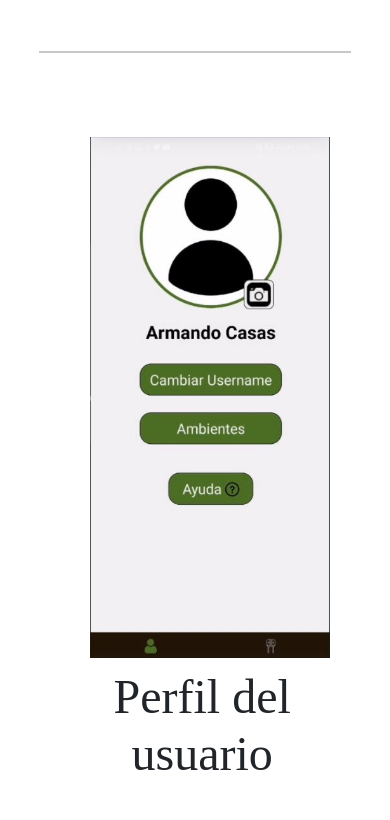
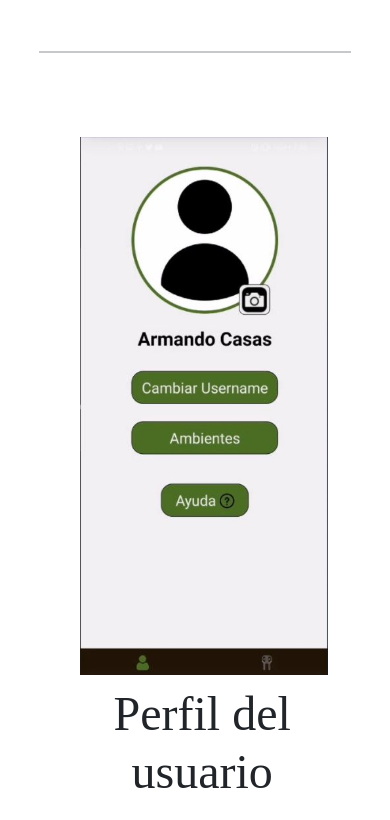
Before and after one commit to FarmENV/Website-Frontend, a React (Create React App) app: page /helpCel in a window 390 px wide. Shown: the part 1040-1860 px from the top of the page. Built offline with nearby package versions, Linux system fonts and the light colour scheme.

Commit message:
Fixing celphone bugs

```diff
--- a/src/pages/HelpCel/HelpCel.css
+++ b/src/pages/HelpCel/HelpCel.css
@@ -27,7 +27,7 @@
 .Info__helpCel_img{
     margin-top: 10vh;
     margin-bottom: 0vh;
-    margin-left: 90px;
+    margin-left: 80px;
     display: flex;
     align-content: center;
     position:static;
```
